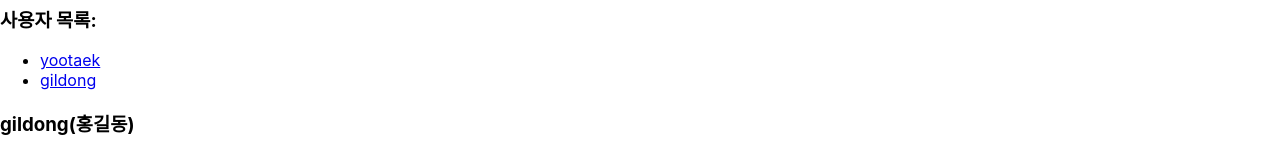
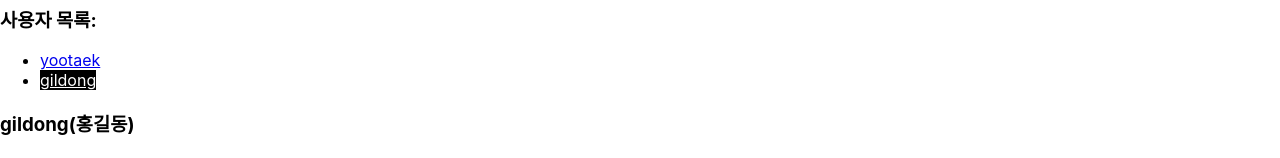
Before and after one commit to eldbxor/React.Tutorial.Router, a React (Create React App) app: page /profiles/gildong in a window 1280 px wide. Shown: the part 144-302 px from the top of the page. Built offline with nearby package versions, Linux system fonts and the light colour scheme.

Commit message:
NavLink를 사용하여 링크 활성화 시 스타일 적용

```diff
--- a/src/Profiles.js
+++ b/src/Profiles.js
@@ -1,5 +1,5 @@
 import React from "react";
-import { Link, Routes, Route } from "react-router-dom";
+import { Link, Routes, Route, NavLink } from "react-router-dom";
 import Profile from "./Profile";
 import WithRouterSample from "./WithRouterSample";
 
@@ -9,10 +9,26 @@ const Profiles = () => {
       <h3>사용자 목록:</h3>
       <ul>
         <li>
-          <Link to="/profiles/yootaek">yootaek</Link>
+          <NavLink
+            to="/profiles/yootaek"
+            style={({ isActive }) => ({
+              background: isActive ? "black" : "",
+              color: isActive ? "white" : "",
+            })}
+          >
+            yootaek
+          </NavLink>
         </li>
         <li>
-          <Link to="/profiles/gildong">gildong</Link>
+          <NavLink
+            to="/profiles/gildong"
+            style={({ isActive }) => ({
+              background: isActive ? "black" : "",
+              color: isActive ? "white" : "",
+            })}
+          >
+            gildong
+          </NavLink>
         </li>
       </ul>
 
```
